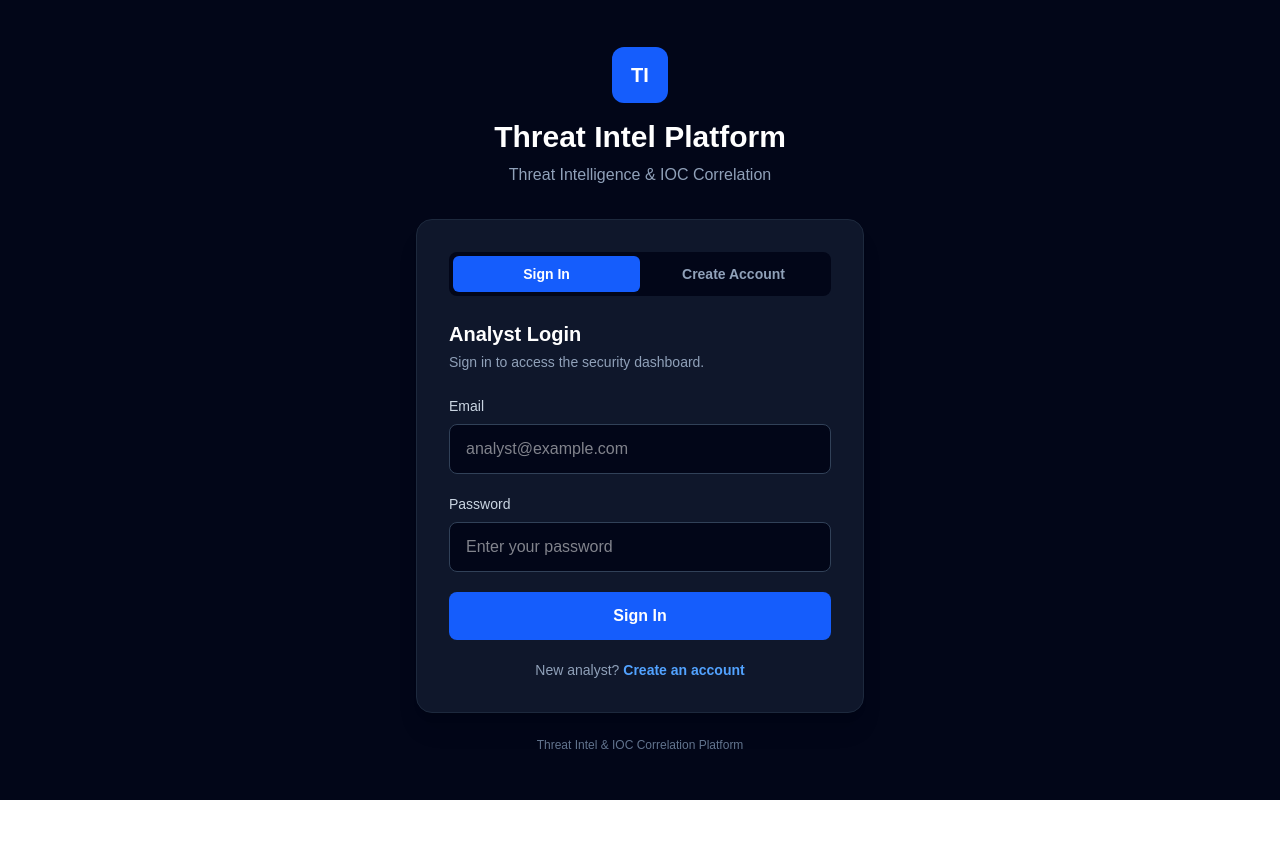
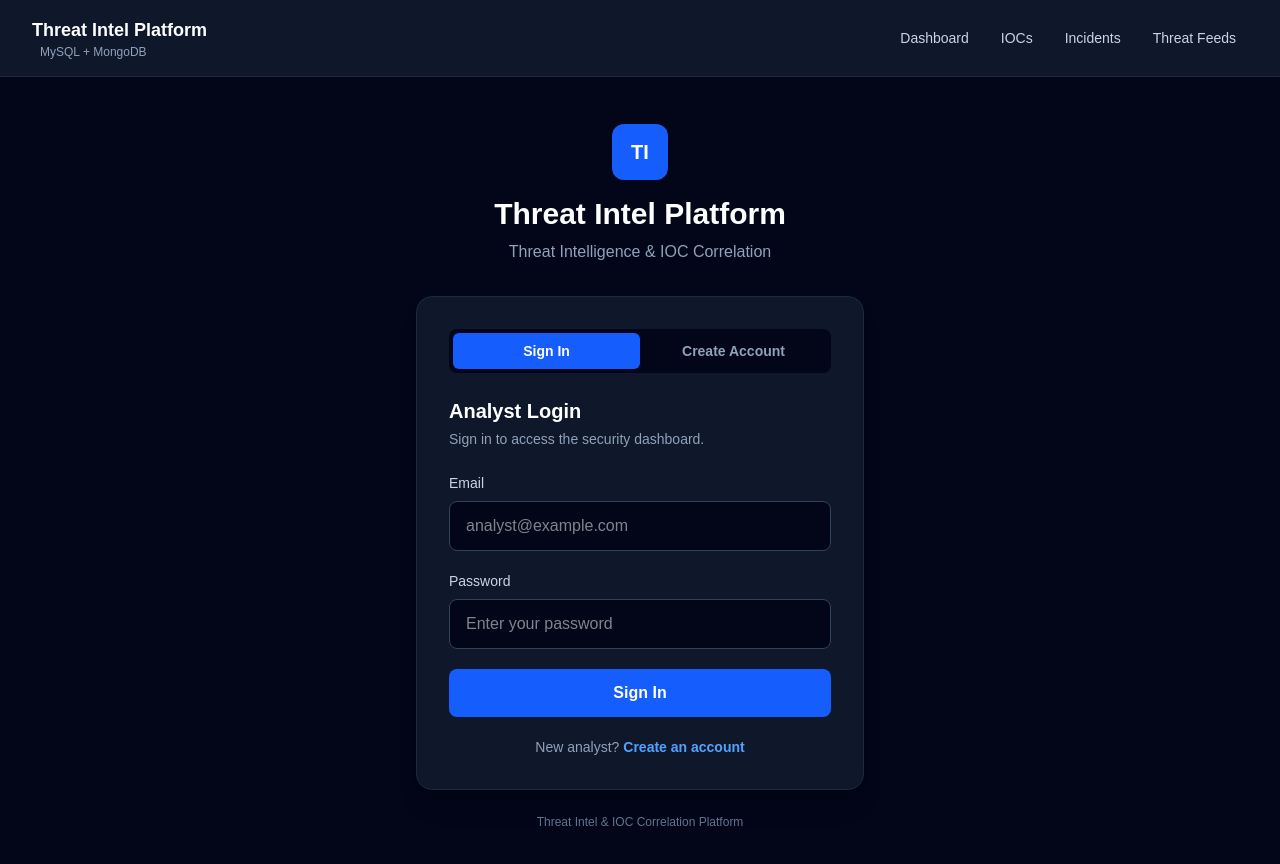
Before and after one commit to manasi132/threat-intel-platform, a Next.js app: page / in a window 1280 px wide. Shown: the top 864 px of the page. Before the commit the page ends 800 px from the top, so only its background shows below. Built offline with nearby package versions, Linux system fonts and the light colour scheme.

Commit message:
Add shared navigation and platform metadata

```diff
--- a/app/layout.tsx
+++ b/app/layout.tsx
@@ -1,29 +1,23 @@
 import type { Metadata } from "next";
 import { Geist, Geist_Mono } from "next/font/google";
+import AppNav from "@/components/AppNav";
 import "./globals.css";
 
-const geistSans = Geist({
-  variable: "--font-geist-sans",
-  subsets: ["latin"],
-});
-
-const geistMono = Geist_Mono({
-  variable: "--font-geist-mono",
-  subsets: ["latin"],
-});
+const geistSans = Geist({ variable: "--font-geist-sans", subsets: ["latin"] });
+const geistMono = Geist_Mono({ variable: "--font-geist-mono", subsets: ["latin"] });
 
 export const metadata: Metadata = {
-  title: "Create Next App",
-  description: "Generated by create next app",
+  title: "Threat Intel Platform",
+  description: "Threat intelligence, IOC correlation, and incident response workspace.",
 };
 
 export default function RootLayout({ children }: LayoutProps<"/">) {
   return (
-    <html
-      lang="en"
-      className={`${geistSans.variable} ${geistMono.variable} h-full antialiased`}
-    >
-      <body className="min-h-full flex flex-col">{children}</body>
+    <html lang="en" className={`${geistSans.variable} ${geistMono.variable} h-full antialiased`}>
+      <body className="min-h-full bg-slate-950 text-slate-100">
+        <AppNav />
+        {children}
+      </body>
     </html>
   );
 }
```
